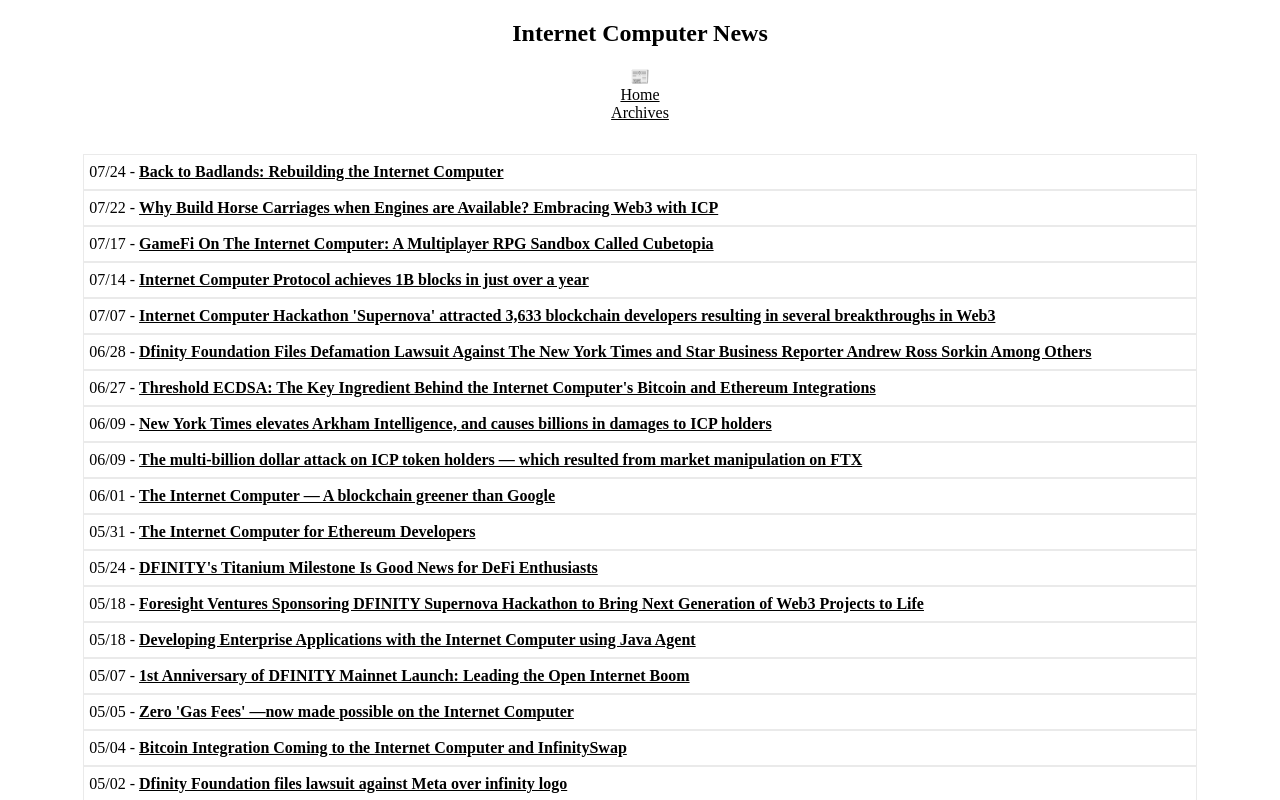
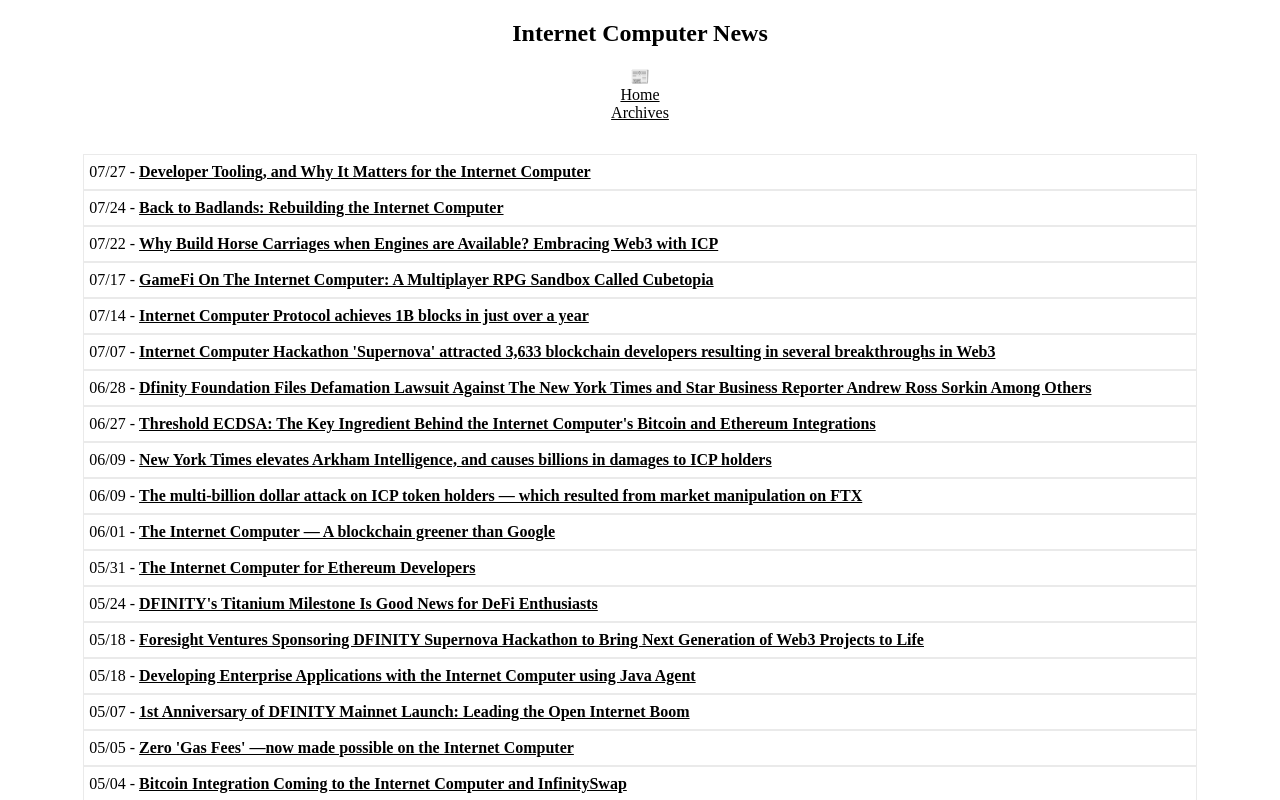
Before and after one commit to rjlucasm/ictoday, a Next.js app: page /news/2022 in a window 1280 px wide. Shown: the top 800 px of the page. Built offline with nearby package versions, Linux system fonts and the light colour scheme.

Commit message:
News 07/27

```diff
--- a/pages/news/2022.js
+++ b/pages/news/2022.js
@@ -19,6 +19,9 @@ export default function News22() {
             <Link href="/archive"><a style={{ color: 'inherit' }}>Archives</a></Link>
 
             <div className="pagesgrid">
+            <div className="pagescard">07/27 -&nbsp;
+                <a href="https://medium.com/dfinity/developer-tooling-and-why-it-matters-for-the-internet-computer-c49779ce8fea" target="_blank" rel="noopener noreferrer">Developer Tooling, and Why It Matters for the Internet Computer</a>
+            </div>
             <div className="pagescard">07/24 -&nbsp;
                 <a href="https://medium.com/@arthurfalls/back-to-badlands-rebuilding-the-internet-computer-32fd0e27d14e" target="_blank" rel="noopener noreferrer">Back to Badlands: Rebuilding the Internet Computer</a>
             </div>
```
